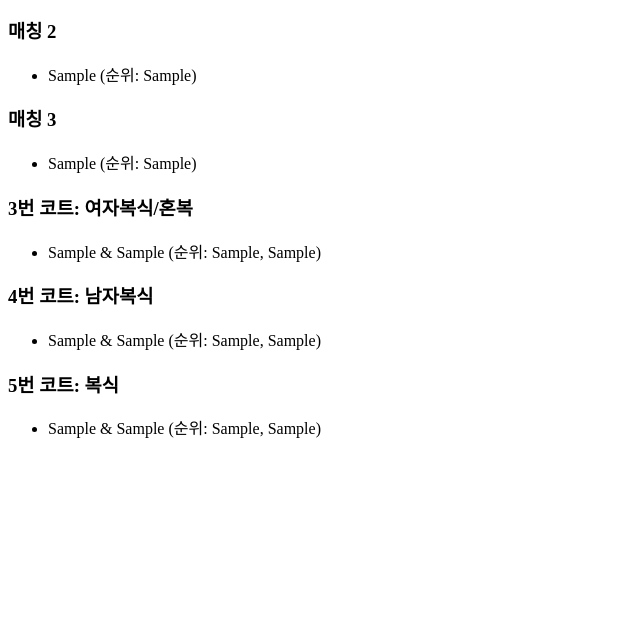
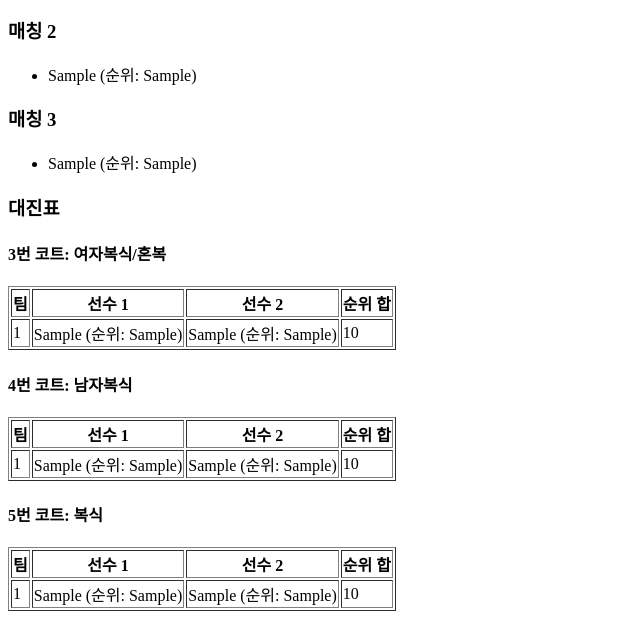
Before and after one commit to trainghost/tennis, a Flask app: template templates/members.html in a window 1280 px wide. Shown: the part 251-870 px from the top of the page, without its empty margins (0-640 px from the left). Before the commit the page ends 689 px from the top, so only its background shows below. Run offline with Flask 3, Linux system fonts and the light colour scheme; the template is opened without the code that fills it: most values are stand-ins (such as "Sample title", 1, 10 or a date in 2020).

Commit message:
Update members.html

```diff
--- a/templates/members.html
+++ b/templates/members.html
@@ -47,26 +47,65 @@
         <li>{{ member['이름'] }} (순위: {{ member['순위'] }})</li>
         {% endfor %}
     </ul>
-    <h3>3번 코트: 여자복식/혼복</h3>
-<ul>
+    <h3>대진표</h3>
+
+<!-- 3번 코트 대진 -->
+<h4>3번 코트: 여자복식/혼복</h4>
+<table border="1">
+    <tr>
+        <th>팀</th>
+        <th>선수 1</th>
+        <th>선수 2</th>
+        <th>순위 합</th>
+    </tr>
     {% for team in court_3 %}
-    <li>{{ team[0]['이름'] }} & {{ team[1]['이름'] }} (순위: {{ team[0]['순위'] }}, {{ team[1]['순위'] }})</li>
+    <tr>
+        <td>{{ loop.index }}</td>
+        <td>{{ team[0]['이름'] }} (순위: {{ team[0]['순위'] }})</td>
+        <td>{{ team[1]['이름'] }} (순위: {{ team[1]['순위'] }})</td>
+        <td>{{ team[0]['순위'] + team[1]['순위'] }}</td>
+    </tr>
     {% endfor %}
-</ul>
+</table>
 
-<h3>4번 코트: 남자복식</h3>
-<ul>
+<!-- 4번 코트 대진 -->
+<h4>4번 코트: 남자복식</h4>
+<table border="1">
+    <tr>
+        <th>팀</th>
+        <th>선수 1</th>
+        <th>선수 2</th>
+        <th>순위 합</th>
+    </tr>
     {% for team in court_4 %}
-    <li>{{ team[0]['이름'] }} & {{ team[1]['이름'] }} (순위: {{ team[0]['순위'] }}, {{ team[1]['순위'] }})</li>
+    <tr>
+        <td>{{ loop.index }}</td>
+        <td>{{ team[0]['이름'] }} (순위: {{ team[0]['순위'] }})</td>
+        <td>{{ team[1]['이름'] }} (순위: {{ team[1]['순위'] }})</td>
+        <td>{{ team[0]['순위'] + team[1]['순위'] }}</td>
+    </tr>
     {% endfor %}
-</ul>
+</table>
 
-<h3>5번 코트: 복식</h3>
-<ul>
+<!-- 5번 코트 대진 -->
+<h4>5번 코트: 복식</h4>
+<table border="1">
+    <tr>
+        <th>팀</th>
+        <th>선수 1</th>
+        <th>선수 2</th>
+        <th>순위 합</th>
+    </tr>
     {% for team in court_5 %}
-    <li>{{ team[0]['이름'] }} & {{ team[1]['이름'] }} (순위: {{ team[0]['순위'] }}, {{ team[1]['순위'] }})</li>
+    <tr>
+        <td>{{ loop.index }}</td>
+        <td>{{ team[0]['이름'] }} (순위: {{ team[0]['순위'] }})</td>
+        <td>{{ team[1]['이름'] }} (순위: {{ team[1]['순위'] }})</td>
+        <td>{{ team[0]['순위'] + team[1]['순위'] }}</td>
+    </tr>
     {% endfor %}
-</ul>
+</table>
+
 
 
 </body>
```
